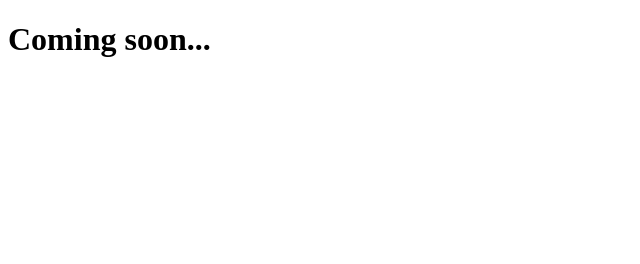
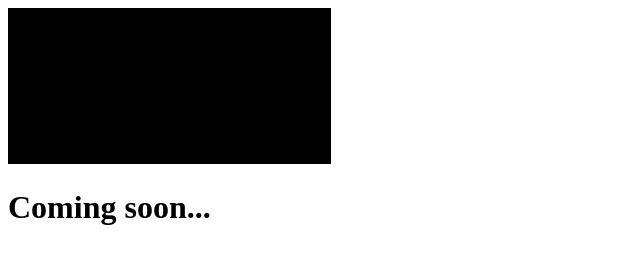
Before and after one commit to Skires/git-101, a plain HTML site: page index.html in a window 1280 px wide. Shown: the whole page, without its empty margins (0-640 px from the left). Drawn offline with Linux system fonts and the light colour scheme.

Commit message:
Added a pic

```diff
--- a/index.html
+++ b/index.html
@@ -6,6 +6,7 @@
     <title>Document</title>
 </head>
 <body>
+    <img src="download.png" alt="">
     <h1>Coming soon...</h1>
 </body>
 </html>
```
Also changed, not shown: download.png (added).
